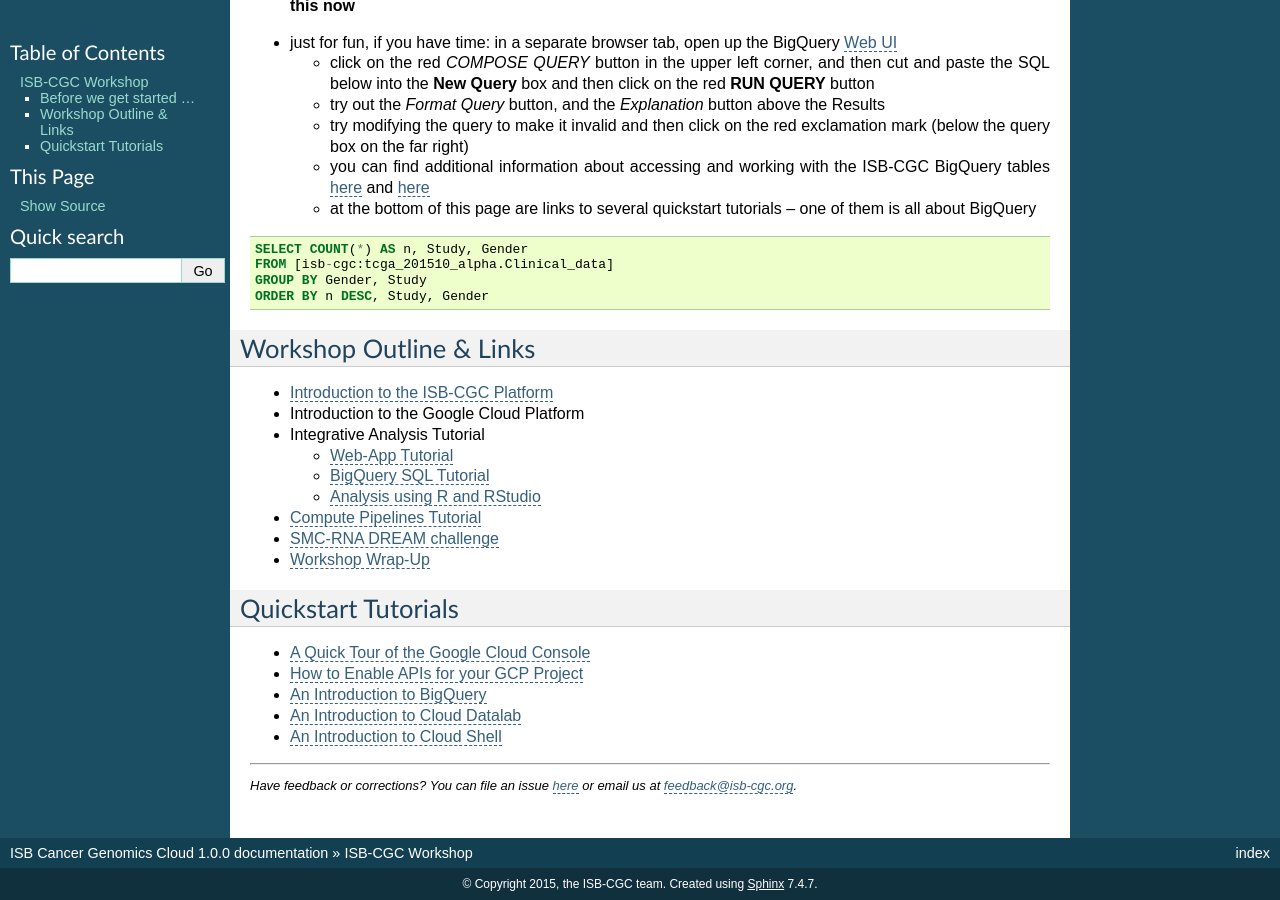
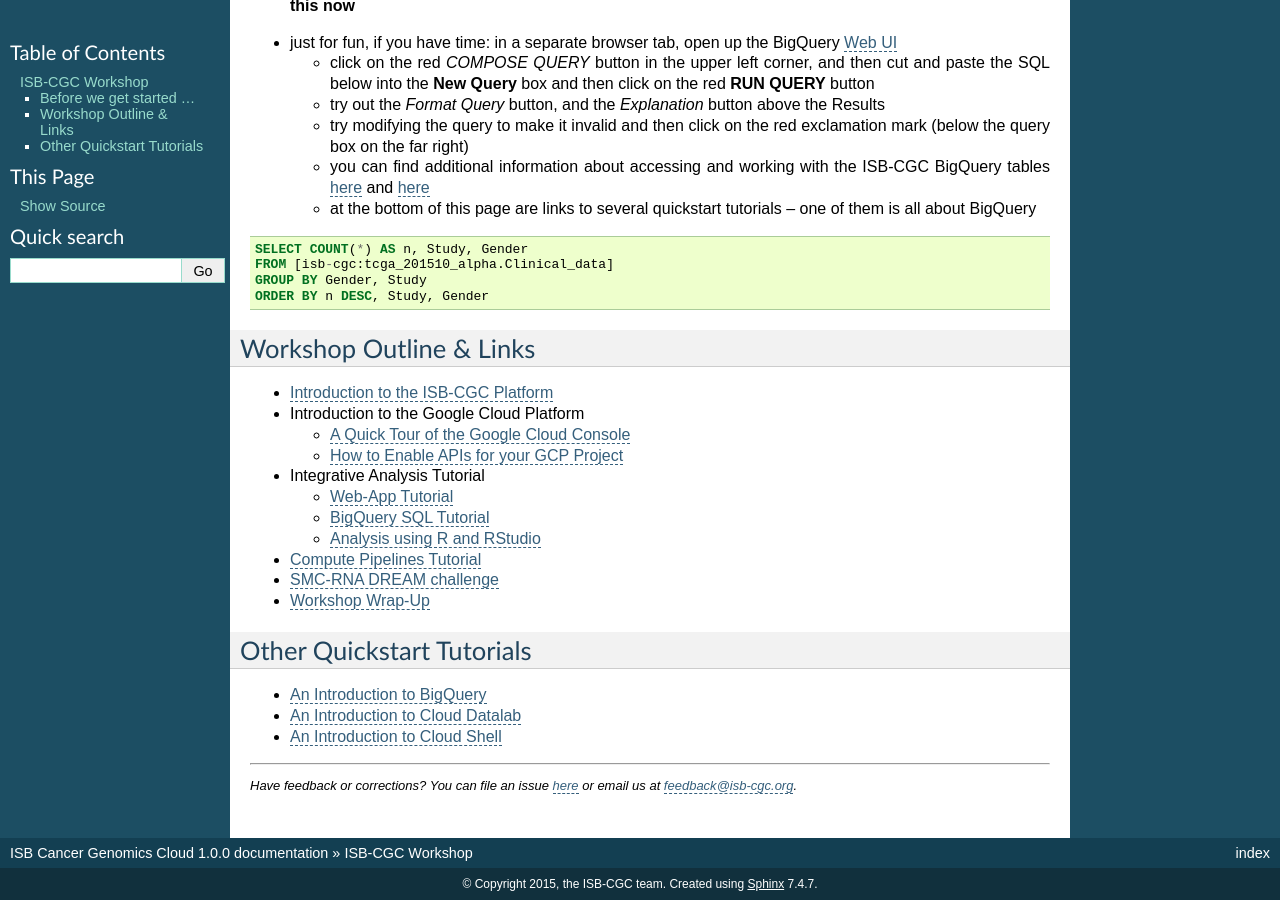
Before and after one commit to isb-cgc/readthedocs, a Sphinx documentation site: the page built from docs/source/sections/day_of_Workshop.rst, in a window 1280 px wide and 900 px high, scrolled down 630 px. Built offline with Sphinx 7.4.7, drawn with Linux system fonts in a browser that asks for light colours; some of the changed lines change nothing that is shown.

Commit message:
updated workshop

```diff
--- a/docs/source/sections/day_of_Workshop.rst
+++ b/docs/source/sections/day_of_Workshop.rst
@@ -53,6 +53,10 @@ Workshop Outline & Links
 
 * `Introduction to the ISB-CGC Platform <https://github.com/isb-cgc/readthedocs/raw/master/docs/include/workshop-intro.pdf>`_
 * Introduction to the Google Cloud Platform
+
+  + `A Quick Tour of the Google Cloud Console <https://raw.githubusercontent.com/isb-cgc/readthedocs/master/docs/include/intro_to_Console.pdf>`_
+  + `How to Enable APIs for your GCP Project <https://raw.githubusercontent.com/isb-cgc/readthedocs/master/docs/include/enabling_new_APIs.pdf>`_
+
 * Integrative Analysis Tutorial
 
   + `Web-App Tutorial <workshop/WebApp_tut.html>`_
@@ -63,11 +67,9 @@ Workshop Outline & Links
 * `SMC-RNA DREAM challenge <https://docs.google.com/presentation/d/1NPZhxXtC_QuVhpVGmTGgvJKhaYtDxNxSqeoZA4ySGLo/edit#slide=id.g13fd37f827_0_1>`_
 * `Workshop Wrap-Up <https://github.com/isb-cgc/readthedocs/raw/master/docs/include/workshop-intro.pdf>`_
 
-Quickstart Tutorials
-####################
+Other Quickstart Tutorials
+##########################
 
-* `A Quick Tour of the Google Cloud Console <https://raw.githubusercontent.com/isb-cgc/readthedocs/master/docs/include/intro_to_Console.pdf>`_
-* `How to Enable APIs for your GCP Project <https://raw.githubusercontent.com/isb-cgc/readthedocs/master/docs/include/enabling_new_APIs.pdf>`_
 * `An Introduction to BigQuery <https://raw.githubusercontent.com/isb-cgc/readthedocs/master/docs/include/intro_to_BigQuery.pdf>`_
 * `An Introduction to Cloud Datalab <https://raw.githubusercontent.com/isb-cgc/readthedocs/master/docs/include/intro_to_Cloud_Datalab.pdf>`_
 * `An Introduction to Cloud Shell <https://raw.githubusercontent.com/isb-cgc/readthedocs/master/docs/include/intro_to_Cloud_Shell.pdf>`_
```
